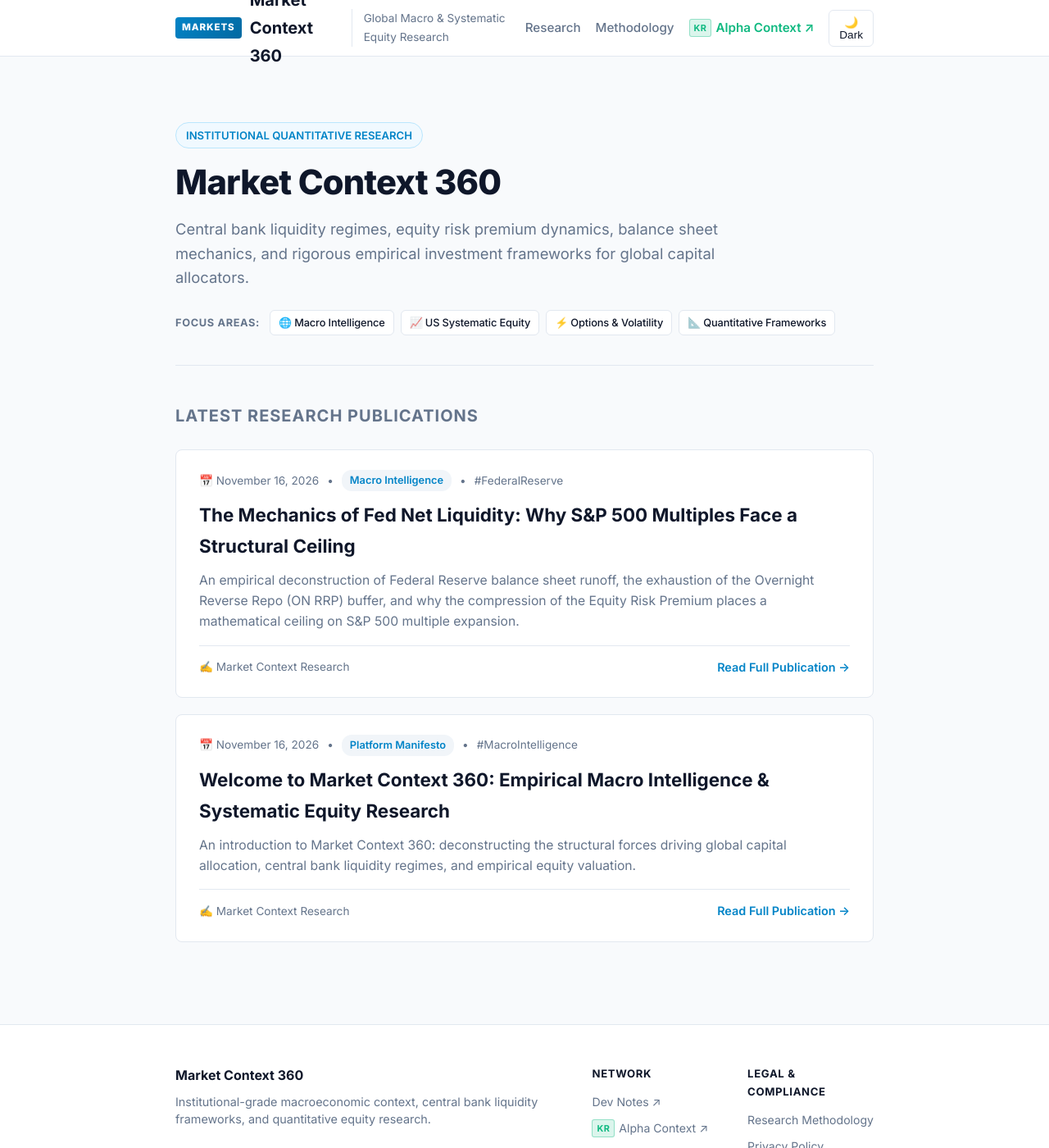
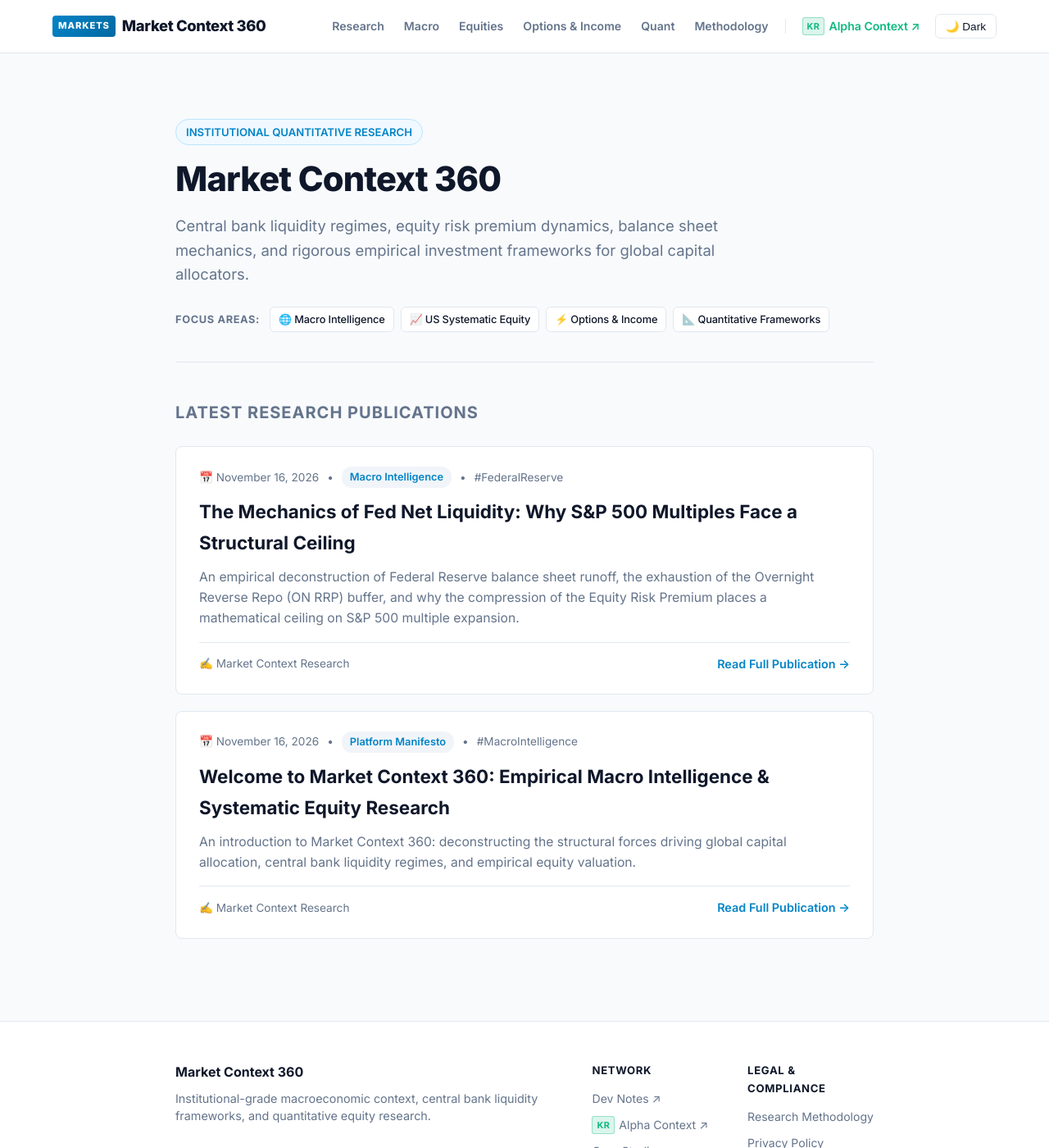
Before and after one commit to ideaspot360/markets, a Jekyll site: the page built from index.html, in a window 1280 px wide and 1400 px high. Shown: the whole window at 82% size. Built offline with Jekyll 4.4.1, drawn with Linux system fonts in a browser that asks for light colours.

Commit message:
feat(markets): re-architect top navigation bar with full category integration and zero-wrap layout

```diff
--- a/_includes/header.html
+++ b/_includes/header.html
@@ -5,12 +5,17 @@
         <span class="logo-badge">MARKETS</span>
         <span class="logo-title">Market Context 360</span>
       </a>
-      <span class="site-tagline">Global Macro & Systematic Equity Research</span>
+      <span class="site-tagline">Global Macro &amp; Systematic Equity Research</span>
     </div>
 
     <nav class="site-nav">
       <a href="{{ '/' | relative_url }}" class="nav-link">Research</a>
+      <a href="{{ '/category/macro/' | relative_url }}" class="nav-link">Macro</a>
+      <a href="{{ '/category/equities/' | relative_url }}" class="nav-link">Equities</a>
+      <a href="{{ '/category/options-income/' | relative_url }}" class="nav-link" title="Covered Call ETFs, 0DTE, Option Income">Options &amp; Income</a>
+      <a href="{{ '/category/quant/' | relative_url }}" class="nav-link">Quant</a>
       <a href="{{ '/about' | relative_url }}" class="nav-link">Methodology</a>
+      <span class="nav-divider"></span>
       <a href="https://stock.ideaspot360.com" class="nav-link nav-external" target="_blank" rel="noopener" title="Alpha Context - Korean Market Edition"><span class="edition-pill">KR</span> Alpha Context ↗</a>
       <button id="theme-toggle" class="theme-btn" aria-label="Toggle Theme">🌙 Dark</button>
     </nav>
--- a/assets/css/style.css
+++ b/assets/css/style.css
@@ -82,65 +82,106 @@ body {
   display: flex;
   align-items: center;
   justify-content: space-between;
-  height: 68px;
+  height: 64px;
+  max-width: 1200px;
 }
 
 .header-left {
   display: flex;
   align-items: center;
-  gap: 14px;
+  gap: 12px;
+  flex-shrink: 0;
 }
 
 .site-title {
-  display: flex;
+  display: inline-flex;
   align-items: center;
-  gap: 10px;
+  gap: 8px;
   text-decoration: none;
   color: var(--text-color);
   font-weight: 700;
-  font-size: 1.25rem;
+  font-size: 1.15rem;
+  white-space: nowrap;
+  flex-shrink: 0;
+}
+
+.logo-title {
+  white-space: nowrap;
+  font-weight: 800;
+  letter-spacing: -0.02em;
 }
 
 .logo-badge {
   background: linear-gradient(135deg, #0284c7 0%, #0369a1 100%);
   color: #ffffff;
-  font-size: 0.72rem;
+  font-size: 0.70rem;
   font-weight: 800;
-  padding: 3px 8px;
+  padding: 3px 7px;
   border-radius: 4px;
   letter-spacing: 0.08em;
+  white-space: nowrap;
+  flex-shrink: 0;
 }
 
 .site-tagline {
   display: none;
-  font-size: 0.85rem;
-  color: var(--text-muted);
-  border-left: 1px solid var(--border-color);
-  padding-left: 14px;
 }
 
-@media (min-width: 768px) {
+@media (min-width: 1300px) {
   .site-tagline {
     display: inline-block;
+    font-size: 0.82rem;
+    color: var(--text-muted);
+    border-left: 1px solid var(--border-color);
+    padding-left: 12px;
+    white-space: nowrap;
   }
 }
 
 .site-nav {
   display: flex;
   align-items: center;
-  gap: 18px;
+  gap: 12px;
+  white-space: nowrap;
+  flex-wrap: nowrap;
 }
 
 .nav-link {
   text-decoration: none;
   color: var(--text-muted);
-  font-size: 0.95rem;
-  font-weight: 500;
-  transition: color 0.2s;
+  font-size: 0.88rem;
+  font-weight: 600;
+  padding: 4px 6px;
+  border-radius: 4px;
+  transition: all 0.2s;
+  white-space: nowrap;
 }
 
 .nav-link:hover {
   color: var(--primary-color);
+  background: var(--code-bg);
+}
+
+.nav-divider {
+  width: 1px;
+  height: 18px;
+  background: var(--border-color);
+  margin: 0 2px;
+}
+
+@media (max-width: 900px) {
+  .header-container {
+    height: auto;
+    padding: 10px 16px;
+    flex-direction: column;
+    align-items: stretch;
+    gap: 8px;
+  }
+  .site-nav {
+    overflow-x: auto;
+    padding-bottom: 4px;
+    gap: 10px;
+  }
 }
 
 .nav-external {
@@ -176,6 +217,8 @@ body {
   border-radius: 6px;
   letter-spacing: -0.01em;
   transition: all 0.2s ease;
+  text-decoration: none;
+  cursor: pointer;
 }
 
 .pillar-chip:hover {
--- a/index.html
+++ b/index.html
@@ -17,10 +17,10 @@ title: "Global Macro & Systematic Equity Intelligence"
   <!-- Core Research Pillars (Focus Areas) -->
   <div style="display: flex; flex-wrap: wrap; gap: 8px; align-items: center;">
     <span style="font-size: 0.8rem; font-weight: 700; color: var(--text-muted); text-transform: uppercase; letter-spacing: 0.05em; margin-right: 4px;">Focus Areas:</span>
-    <span class="pillar-chip">🌐 Macro Intelligence</span>
-    <span class="pillar-chip">📈 US Systematic Equity</span>
-    <span class="pillar-chip">⚡ Options &amp; Volatility</span>
-    <span class="pillar-chip">📐 Quantitative Frameworks</span>
+    <a href="{{ '/category/macro/' | relative_url }}" class="pillar-chip">🌐 Macro Intelligence</a>
+    <a href="{{ '/category/equities/' | relative_url }}" class="pillar-chip">📈 US Systematic Equity</a>
+    <a href="{{ '/category/options-income/' | relative_url }}" class="pillar-chip">⚡ Options &amp; Income</a>
+    <a href="{{ '/category/quant/' | relative_url }}" class="pillar-chip">📐 Quantitative Frameworks</a>
   </div>
 </div>
 
```
Also changed, not shown: category/equities/index.html (added, +64 -0 lines), category/macro/index.html (added, +64 -0 lines), category/options-income/index.html (added, +66 -0 lines), category/quant/index.html (added, +64 -0 lines).
